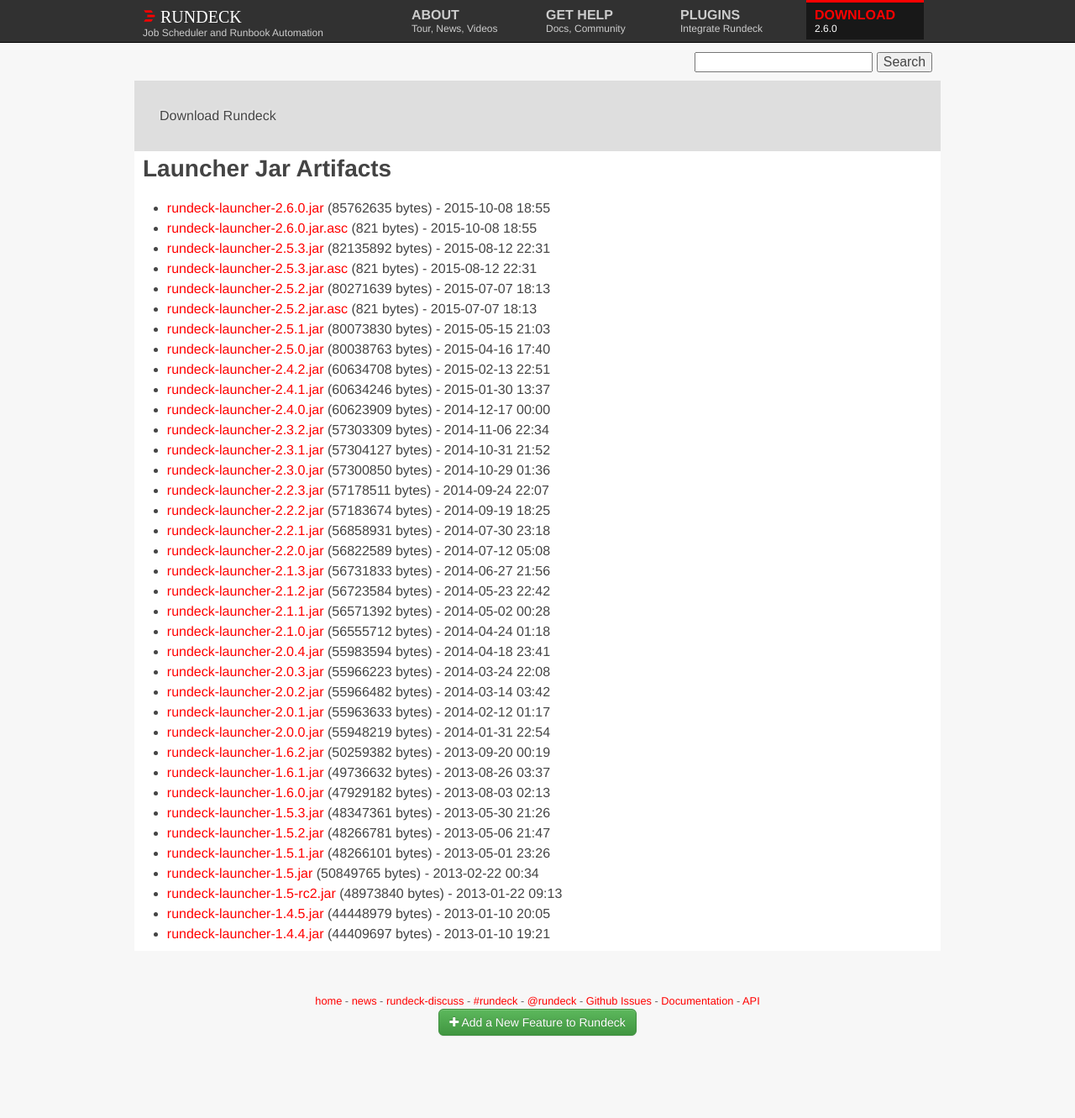
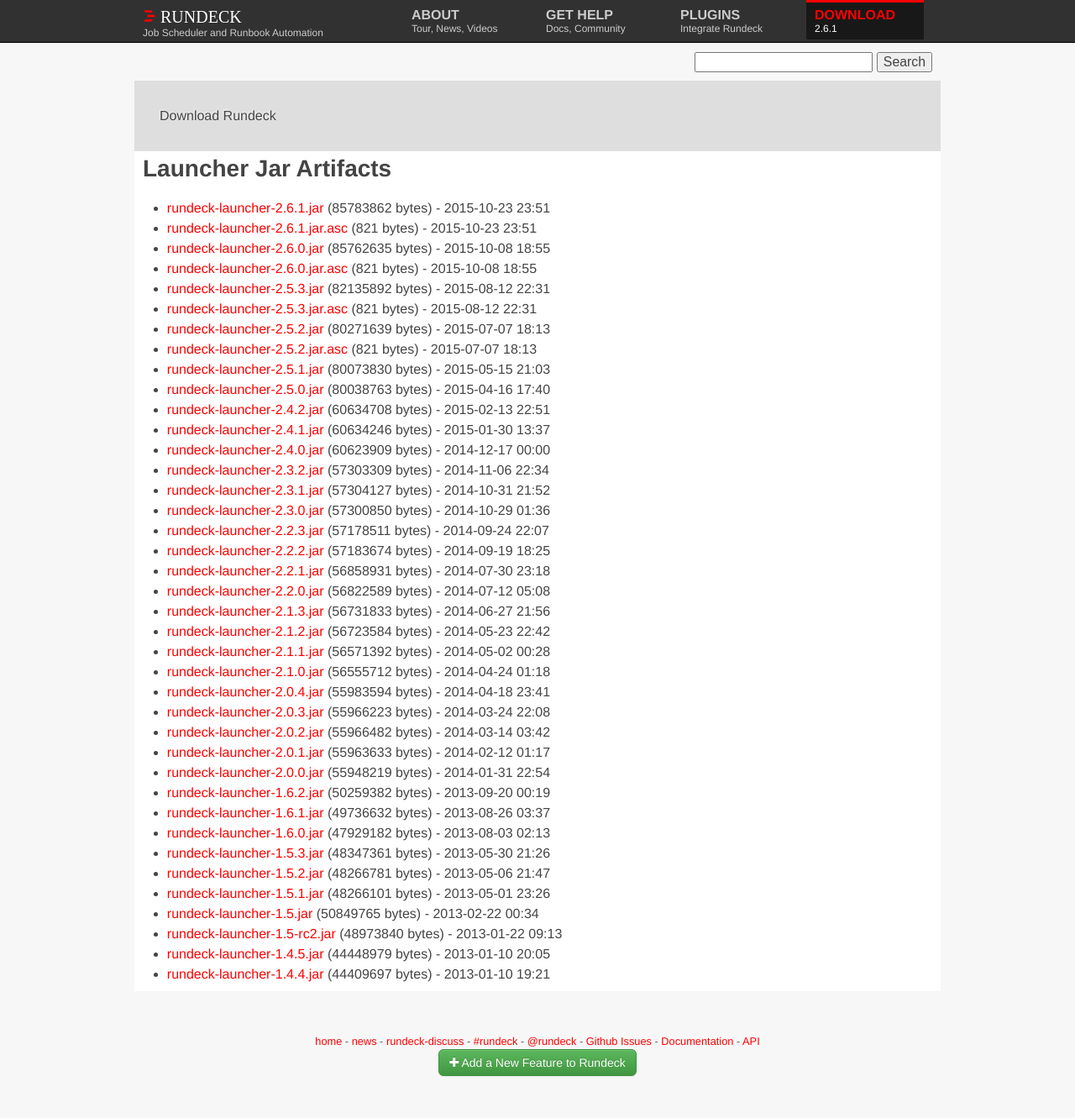
Before and after one commit to rundeck/rundeck-ghpages, a Jekyll site: the page built from download/jar/index.md, in a window 1280 px wide. Shown: the whole page at 84% size. Built offline with Jekyll 4.4.1, drawn with Linux system fonts in a browser that asks for light colours; nearby versions of some CDN libraries; before the commit the page ends 1283 px from its top, so only the background shows below that.

Commit message:
Update site to 2.6.1 download links

```diff
--- a/_config.yml
+++ b/_config.yml
@@ -1,16 +1,16 @@
 baseurl: ""
 url: ""
 full_url: "http://www.rundeck.org"
-rd_version: "2.6.0"
-rd_jar_name: "rundeck-launcher-2.6.0.jar"
-rd_jar_sha: "de93668360a9e9b1e28693c11fe564b5b973a06b"
-rd_jar_url: "http://download.rundeck.org/jar/rundeck-launcher-2.6.0.jar"
-rd_jar_size: "85762635"
-rd_deb_name: "rundeck-2.6.0-1-GA.deb"
-rd_deb_url: "http://download.rundeck.org/deb/rundeck-2.6.0-1-GA.deb"
-rd_deb_sha: "dbaa99a0deff78f470b7d674a681e6175596b04a"
-rd_deb_size: "98820440"
-rd_zipball: "https://github.com/rundeck/rundeck/zipball/v2.6.0"
-rd_tarball: "https://github.com/rundeck/rundeck/tarball/v2.6.0"
-rd_releasenotes: "https://github.com/rundeck/rundeck/blob/v2.6.0/RELEASE.md"
+rd_version: "2.6.1"
+rd_jar_name: "rundeck-launcher-2.6.1.jar"
+rd_jar_sha: "982ca32ffcc8eac4f97ee6b156b46d6c31a52a8e"
+rd_jar_url: "http://download.rundeck.org/jar/rundeck-launcher-2.6.1.jar"
+rd_jar_size: "85783862"
+rd_deb_name: "rundeck-2.6.1-1-GA.deb"
+rd_deb_url: "http://download.rundeck.org/deb/rundeck-2.6.1-1-GA.deb"
+rd_deb_sha: "39ee3b573185b9cedd57f838dd38c96104f8d184"
+rd_deb_size: "98812898"
+rd_zipball: "https://github.com/rundeck/rundeck/zipball/v2.6.1"
+rd_tarball: "https://github.com/rundeck/rundeck/tarball/v2.6.1"
+rd_releasenotes: "https://github.com/rundeck/rundeck/blob/v2.6.1/RELEASE.md"
 markdown: kramdown
--- a/download/jar/index.md
+++ b/download/jar/index.md
@@ -3,6 +3,8 @@
 layout: download
 download_type: Launcher Jar
 ---
+* [rundeck-launcher-2.6.1.jar](http://download.rundeck.org/jar/rundeck-launcher-2.6.1.jar) (85783862 bytes) - 2015-10-23 23:51
+* [rundeck-launcher-2.6.1.jar.asc](http://download.rundeck.org/jar/rundeck-launcher-2.6.1.jar.asc) (821 bytes) - 2015-10-23 23:51
 * [rundeck-launcher-2.6.0.jar](http://download.rundeck.org/jar/rundeck-launcher-2.6.0.jar) (85762635 bytes) - 2015-10-08 18:55
 * [rundeck-launcher-2.6.0.jar.asc](http://download.rundeck.org/jar/rundeck-launcher-2.6.0.jar.asc) (821 bytes) - 2015-10-08 18:55
 * [rundeck-launcher-2.5.3.jar](http://download.rundeck.org/jar/rundeck-launcher-2.5.3.jar) (82135892 bytes) - 2015-08-12 22:31
```
Also changed, not shown: download/deb/index.md (+1 -0 lines), download/rpm/index.md (+2 -0 lines), download/war/index.md (+2 -0 lines).
